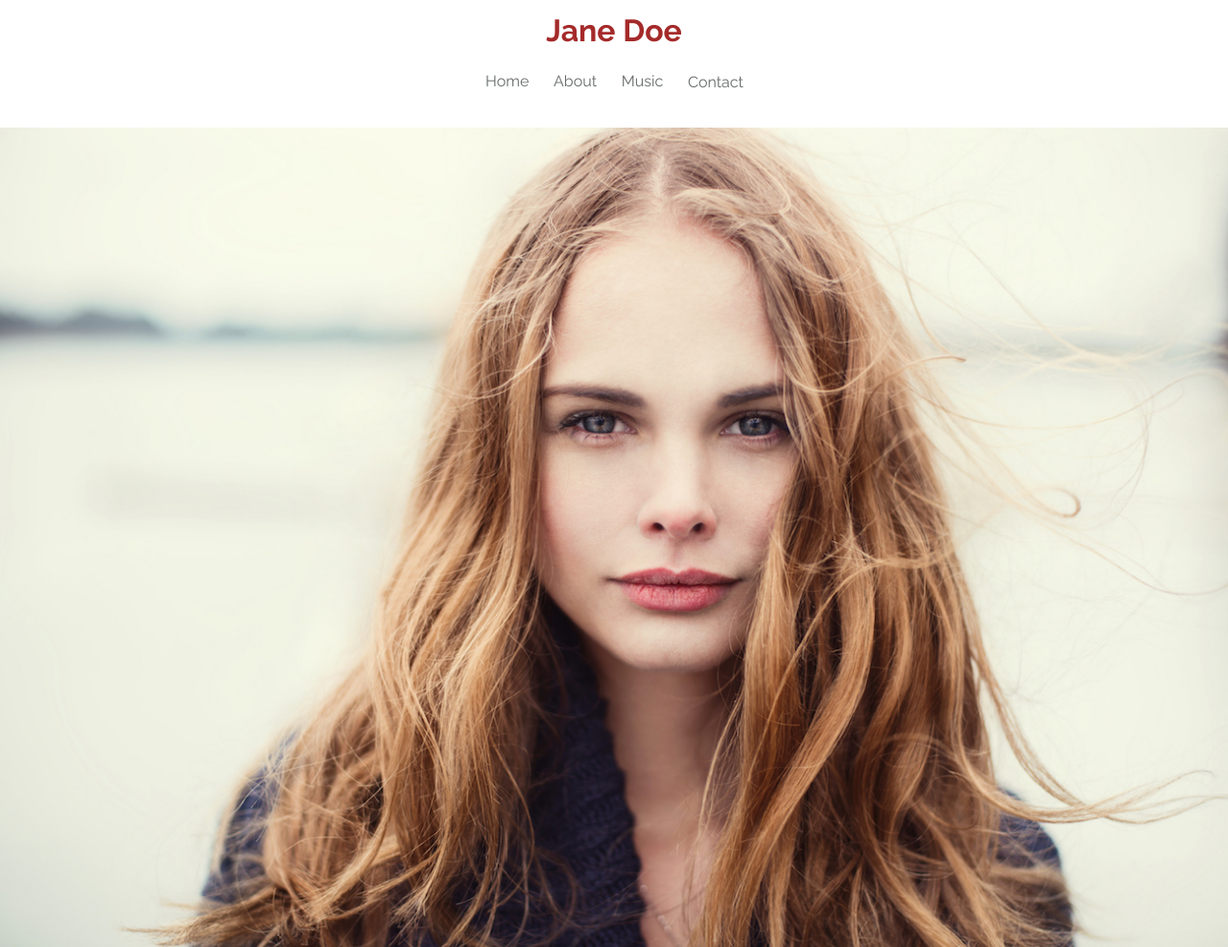
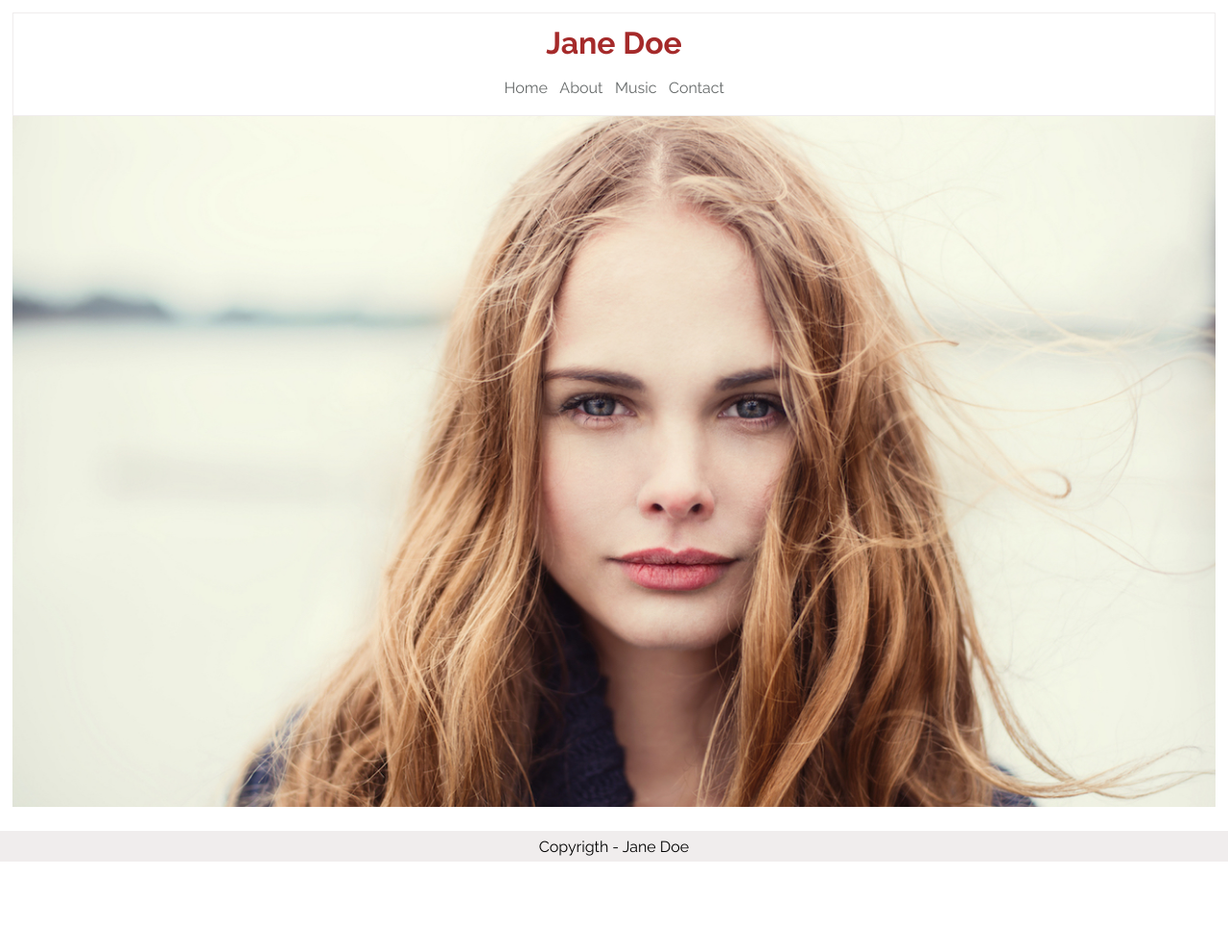
Before and after one commit to josesebastiao/JaneDoe, a plain HTML site: page index.html in a window 1280 px wide. Shown: the top 987 px of the page at 96% size. After the commit the page ends 898 px from the top, so only its background shows below. Drawn offline with Linux system fonts and the light colour scheme.

Commit message:
Alterei o CSS

```diff
--- a/css/estilo.css
+++ b/css/estilo.css
@@ -5,12 +5,12 @@
     padding: 0%;
     margin: 0%;
     border: 0%;
+
 }
 
 body{
 
     font-family: 'Raleway', sans-serif;
-
 }
 
 h1{
@@ -19,17 +19,26 @@ h1{
     padding: 1%;
 }
 
+header{
+
+    border: solid rgb(240, 237, 237) 0.5px ;
+    margin-top: 1%;
+    margin-left: 1%;
+    margin-right: 1%;
+}
 .nav-bar{
+
     display: flex;
     justify-content: center;
-
 }
 
 ul, a{
- text-decoration: none;
- color: rgb(103, 107, 107);
-  padding: 1%;
-  margin-bottom: 2%;
+
+  text-decoration: none;
+  color: rgb(103, 107, 107);
+  padding: 0.5%;
+  margin-bottom: 1%;
+
  }
 
 a:hover{
@@ -37,14 +46,21 @@ a:hover{
     background:brown;
 }
 
-.foto{
-  width: 100%;
+.fundo{
+
+    background-repeat: no-repeat;
+    background: url(../img/jane.jpg);
+    background-size: cover;
+    height: 90vh;
+    margin-left: 1%;
+    margin-right: 1%;
 
 }
 
 .rodape{
+
     text-align: center;
-    /* margin: 1.5%;
-    padding: 1%;
-    background-color: darkgray; */
+    background-color: rgb(240, 237, 237) ;
+    margin-top: 2%;
+    padding: 0.5%;
 }
--- a/index.html
+++ b/index.html
@@ -17,8 +17,14 @@
         </nav>
     </header>
 
-    <main>
-        <img src="img/jane.jpg" alt="Jane-Doe" class="foto">
+     <main >
+         <!-- <section class="foto">
+            <img src="img/jane.jpg" alt="Jane Doe" >
+         </section> -->
+         <div class="fundo">
+
+         </div>
+
     </main>
 
     <footer class="rodape">
```
